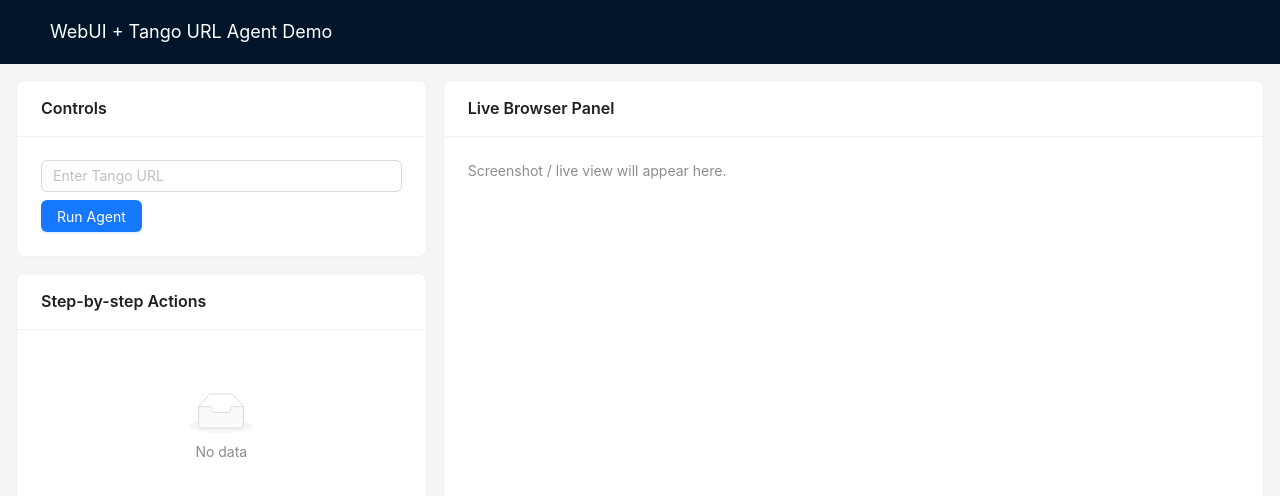
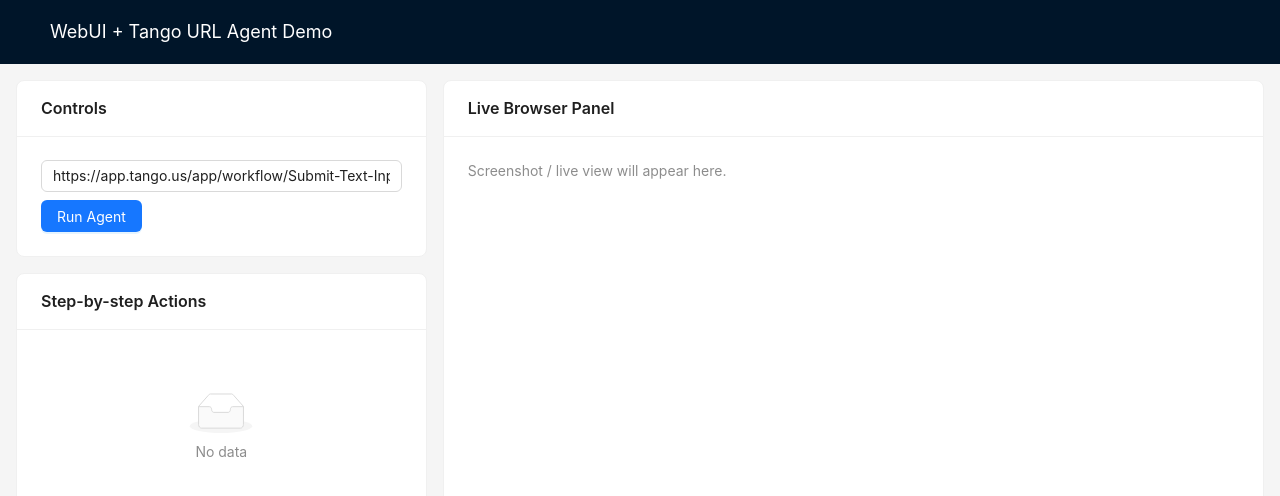
Before and after one commit to Reelsights-TrungKhanh/automatic-browser, a React (Create React App) app: page / in a window 1280 px wide. Shown: the top 496 px of the page. Built offline with nearby package versions, Linux system fonts and the light colour scheme.

Commit message:
add link

```diff
--- a/src/component/browser.jsx
+++ b/src/component/browser.jsx
@@ -4,7 +4,8 @@
 const { Text } = Typography;
 
 export default function App() {
-  const [url, setUrl] = useState("");
+  // const [url, setUrl] = useState("");
+  const url = "https://app.tango.us/app/workflow/Submit-Text-Input-in-React-App-40851660cc8c44028ca3f08a85d6fdeb";
   const [steps, setSteps] = useState([]);
   const listRef = useRef(null);
   const evtRef = useRef(null);
@@ -73,7 +74,7 @@
               <Input
                 placeholder="Enter Tango URL"
                 value={url}
-                onChange={(e) => setUrl(e.target.value)}
+                // onChange={(e) => setUrl(e.target.value)}
               />
               <Button type="primary" onClick={handleRunAgent}>
                 Run Agent
```
